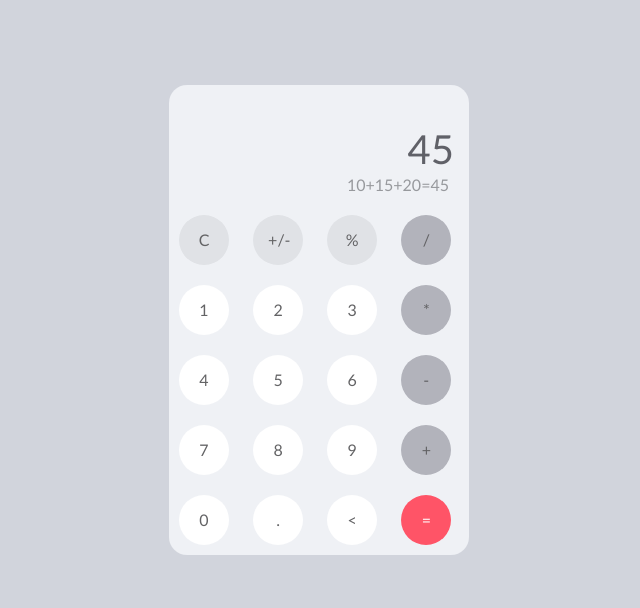
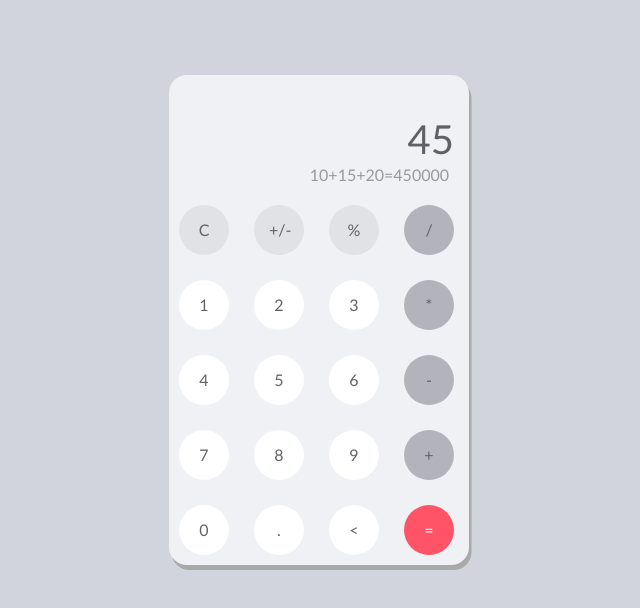
Before and after one commit to Paulius101/18-skaiciuotuvas, a website with bundled scripts: page index.html in a window 1280 px wide. Shown: the whole page, without its empty margins (321-961 px from the left). Built offline with nearby package versions, Linux system fonts and the light colour scheme.

Commit message:
css changes to calculator

```diff
--- a/css/components/calculator.css
+++ b/css/components/calculator.css
@@ -1,5 +1,8 @@
 .calc-turinys {
-  display: inline-block;
+  display: flex;
+  justify-content: column;
+  flex-wrap: wrap;
+  align-items: center;
   width: 300px;
   position: absolute;
   top: 40%;
@@ -8,9 +11,15 @@
   border: none;
   border-radius: 18px;
   background-color: #eff1f5;
+  box-shadow: 2.5px 5px darkgray;
 }
 
-.calc-turinys > .atsakymas {
+.ekraniukas {
+  display: flex;
+  justify-content: column;
+  flex-wrap: wrap;
+}
+.ekraniukas > .atsakymas {
   display: inline-block;
   float: left;
   width: 270px;
@@ -23,7 +32,7 @@
   font-size: 40px;
 }
 
-.calc-turinys > .lygties-dalis {
+.ekraniukas > .lygties-dalis {
   display: inline-block;
   float: left;
   width: 280px;
@@ -32,7 +41,14 @@
   color: #97999d;
 }
 
-.calc-turinys > .button {
+.mygtuku-dalis {
+  display: flex;
+  flex-wrap: wrap;
+  align-items: center;
+  gap: 5px;
+}
+
+.mygtuku-dalis > .button {
   margin: 10px;
   width: 50px;
   height: 50px;
@@ -41,6 +57,12 @@
   padding: 15px;
   text-align: center;
   color: #636365;
+  cursor: pointer;
+  transition: all 0.5s;
+}
+
+.mygtuku-dalis > .button:hover {
+  background-color: antiquewhite;
 }
 
 .button.balti {
--- a/index.html
+++ b/index.html
@@ -10,7 +10,34 @@
 </head>
 
 <body>
-
+    <main class="calc-turinys">
+        <div class="ekraniukas">
+            <div class="atsakymas">45</div>
+            <div class="lygties-dalis">10+15+20=450000</div>
+        </div>
+        <div class="mygtuku-dalis">
+            <div class="button sviesus">C</div>
+            <div class="button sviesus">+/-</div>
+            <div class="button sviesus">%</div>
+            <div class="button tamsus">/</div>
+            <div class="button balti">1</div>
+            <div class="button balti">2</div>
+            <div class="button balti">3</div>
+            <div class="button tamsus">*</div>
+            <div class="button balti">4</div>
+            <div class="button balti">5</div>
+            <div class="button balti">6</div>
+            <div class="button tamsus">-</div>
+            <div class="button balti">7</div>
+            <div class="button balti">8</div>
+            <div class="button balti">9</div>
+            <div class="button tamsus">+</div>
+            <div class="button balti">0</div>
+            <div class="button balti">.</div>
+            <div class="button balti">&lt</div>
+            <div class="button raudonas">=</div>
+        </div>
+    </main>
 
 
 
--- a/js/components/calculator.js
+++ b/js/components/calculator.js
@@ -45,35 +45,11 @@ class Calculator {
         return true;
     }
 
-    render() {
-        let HTML = `<main class="calc-turinys">
-        <div class="atsakymas">45</div>
-        <div class="lygties-dalis">10+15+20=45</div>
-        <div class="mygtuku-dalis"></div>
-        <div class="button sviesus">C</div>
-        <div class="button sviesus">+/-</div>
-        <div class="button sviesus">%</div>
-        <div class="button tamsus">/</div>
-        <div class="button balti">1</div>
-        <div class="button balti">2</div>
-        <div class="button balti">3</div>
-        <div class="button tamsus">*</div>
-        <div class="button balti">4</div>
-        <div class="button balti">5</div>
-        <div class="button balti">6</div>
-        <div class="button tamsus">-</div>
-        <div class="button balti">7</div>
-        <div class="button balti">8</div>
-        <div class="button balti">9</div>
-        <div class="button tamsus">+</div>
-        <div class="button balti">0</div>
-        <div class="button balti">.</div>
-        <div class="button balti">&lt</div>
-        <div class="button raudonas">=</div>
-    </main>`;
+    // render() {
+    //     let HTML = ``;
 
-        this.DOM.insertAdjacentHTML('beforeend', HTML);
-    }
+    //     this.DOM.insertAdjacentHTML('beforeend', HTML);
+    // }
 }
 
 export { Calculator }
```
